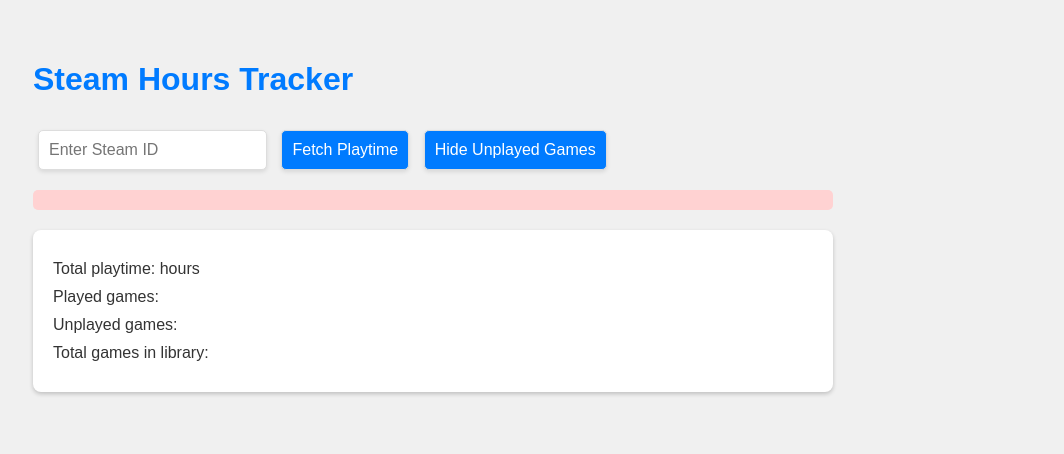
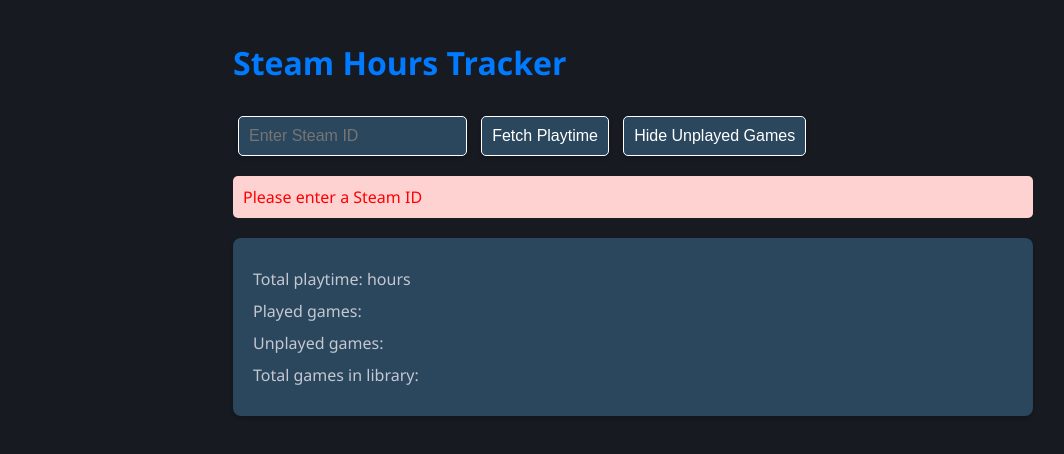
Before and after one commit to JoonasSal/harjoitustyo-steam-hours-tracker, a plain HTML site: page steam-hours-tracker/index.html in a window 1280 px wide. Both pictures are taken after a click on the button "Fetch Playtime". Shown: the whole page, without its empty margins (7-1071 px from the left). Drawn offline with Linux system fonts and the light colour scheme.

Commit message:
ulkoasua

```diff
--- a/steam-hours-tracker/app.js
+++ b/steam-hours-tracker/app.js
@@ -8,13 +8,15 @@
 
 async function fetchUserGames() {
     const steamId = document.getElementById('steamIdInput').value;
+    const errorContainer = document.getElementById('errorContainer');
+    errorContainer.textContent = '';
+    errorContainer.style.display = 'none';
+
     if (!steamId) {
-        alert('Please enter a Steam ID');
+        errorContainer.textContent = 'Please enter a Steam ID';
+        errorContainer.style.display = 'block';
         return;
     }
-
-    const errorContainer = document.getElementById('errorContainer');
-    errorContainer.textContent = '';
 
     try {
         const response = await fetch(`http://localhost:3000/fetchSteamData?steamid=${steamId}`);
@@ -36,12 +38,14 @@
     } catch (error) {
         console.error('Error fetching data:', error);
         errorContainer.textContent = `An error occurred: ${error.message}`;
+        errorContainer.style.display = 'block';
     }
 }
 
 function updateGamesList() {
     const gamesListElement = document.getElementById('gamesList');
     gamesListElement.innerHTML = '';
+
     const filteredGames = window.gamesList.filter(game => !hideUnplayed || game.playtime_forever > 0);
 
     filteredGames.forEach(game => {
--- a/steam-hours-tracker/index.html
+++ b/steam-hours-tracker/index.html
@@ -6,7 +6,7 @@
     <title>Steam Hours Tracker</title>
     <link rel="stylesheet" href="style.css">
     <style>
-        body { font-family: Arial, sans-serif; margin: 20px; }
+        body { font-family: 'Segoe UI', Tahoma, Geneva, Verdana, sans-serif; }
         .stats-container { margin-top: 20px; }
         .error-message { color: #ff0000; }
     </style>
--- a/steam-hours-tracker/style.css
+++ b/steam-hours-tracker/style.css
@@ -1,6 +1,6 @@
 body {
-    background-color: #f0f0f0;
-    color: #333;
+    background-color: #171a21;
+    color: #c6c8d0;
     font-family: 'Segoe UI', Tahoma, Geneva, Verdana, sans-serif;
     padding: 20px;
     max-width: 800px;
@@ -15,22 +15,24 @@
     font-size: 16px;
     padding: 10px;
     margin: 10px 5px;
-    border: 1px solid #ddd;
+    background-color: #2a475e;
+    border: 1px solid #ffffff;
     border-radius: 5px;
-    box-shadow: 0 2px 4px rgba(0,0,0,0.1);
+    box-shadow: 0 2px 4px rgba(0,0,0,0.2);
   }
 
   button {
-    background-color: #007BFF;
+    background-color: #2a475e;
     color: white;
     cursor: pointer;
   }
 
   button:hover {
-    background-color: #0056b3;
+    background-color: #466600;
   }
 
   .error-message {
+    display: none;
     color: #D8000C;
     background-color: #FFD2D2;
     padding: 10px;
@@ -39,7 +41,7 @@
   }
 
   .stats-container {
-    background-color: white;
+    background-color: #2a475e;
     padding: 20px;
     margin: 20px 0;
     border-radius: 8px;
@@ -56,7 +58,7 @@
   }
 
   li {
-    background-color: #fff;
+    background-color: #2a475e;
     margin: 10px 0;
     padding: 10px;
     border-radius: 5px;
```
